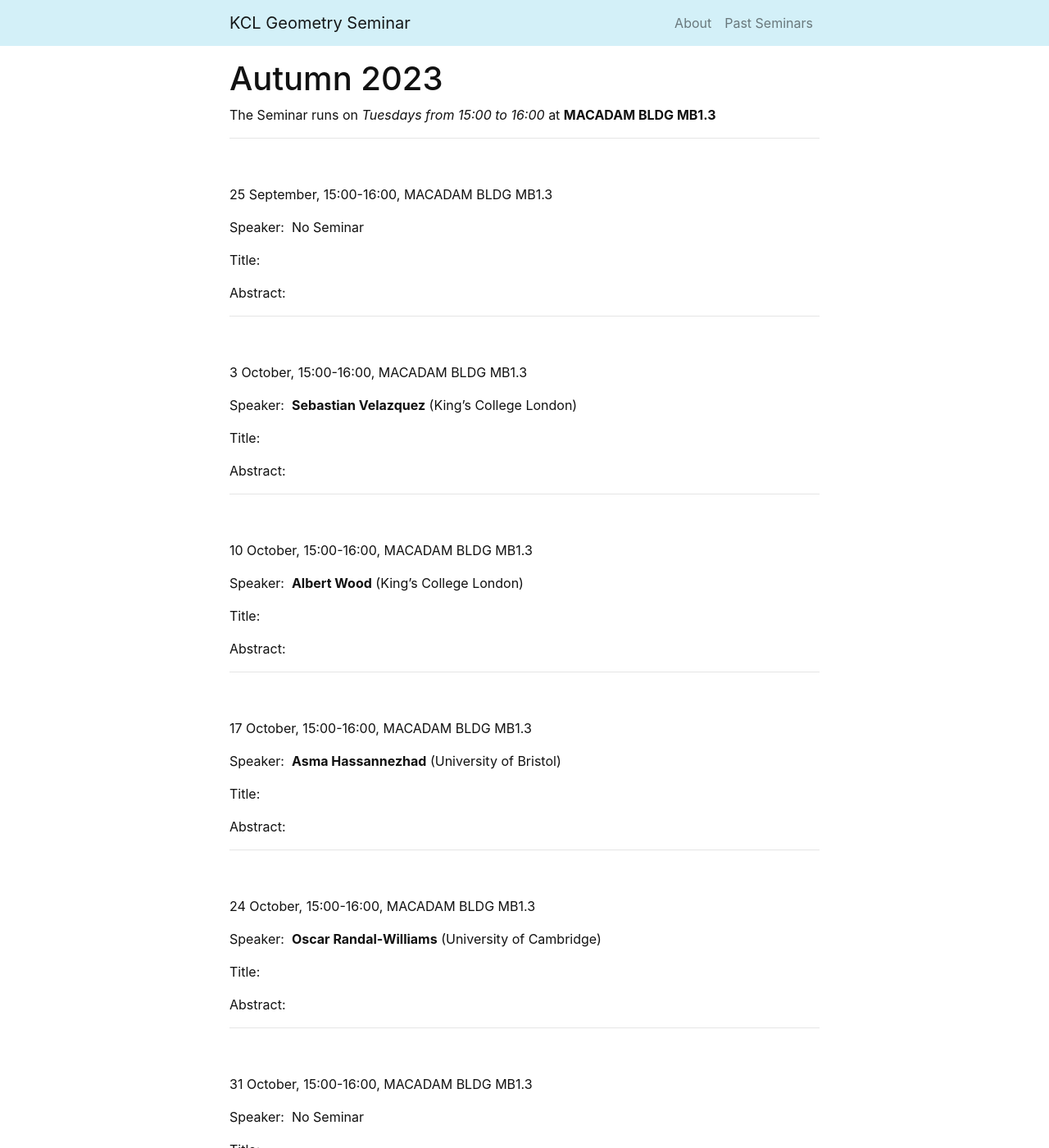
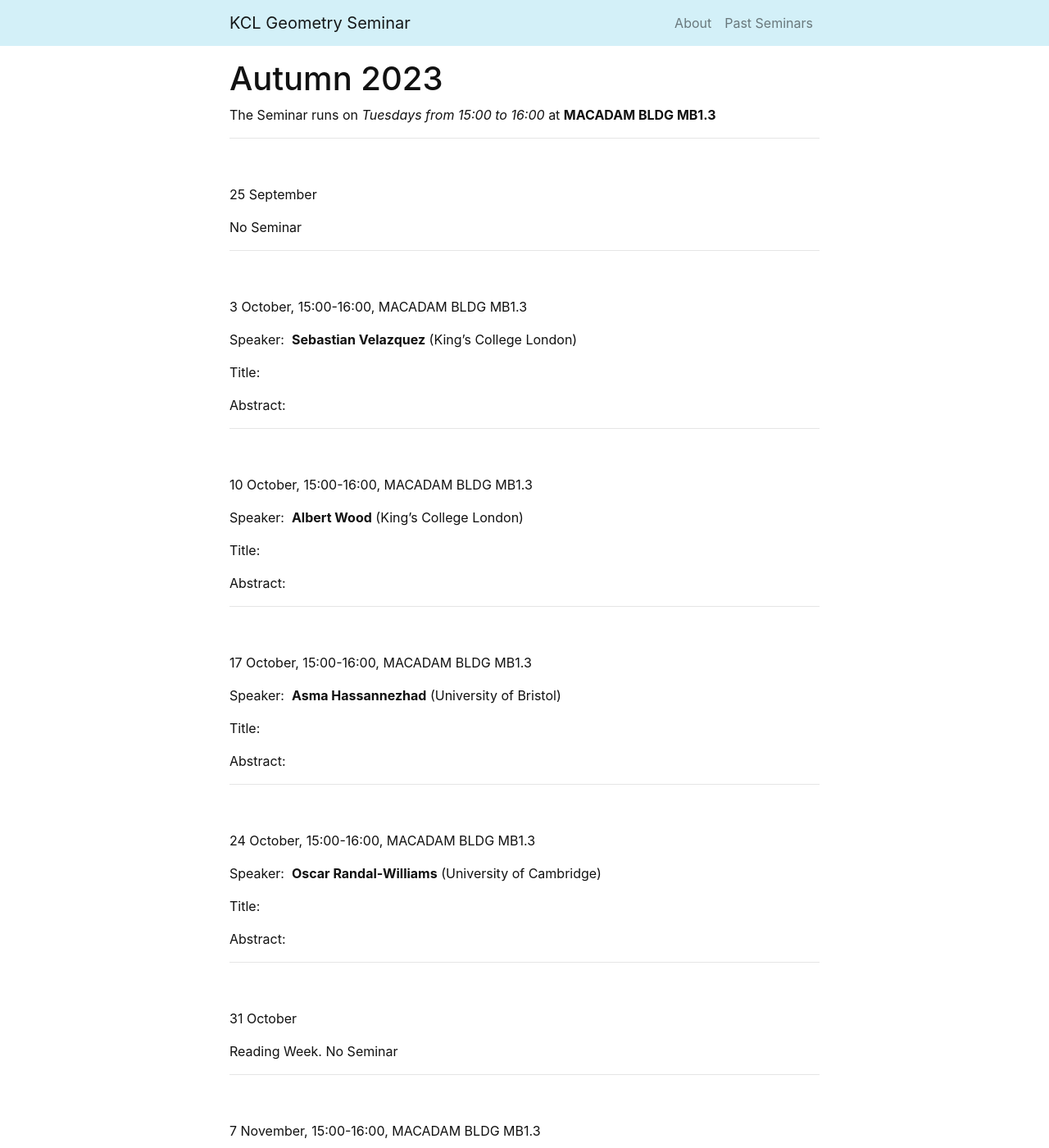
Before and after one commit to kcl-geometry-seminar/kcl-geometry-seminar.github.io, a Jekyll site: the page built from pages/index.md, in a window 1280 px wide and 1400 px high. Shown: the whole window at 82% size. Built offline with Jekyll 4.4.1, drawn with Linux system fonts in a browser that asks for light colours; a script that is not in the unit is left out.

Commit message:
Update index.md

```diff
--- a/pages/index.md
+++ b/pages/index.md
@@ -10,13 +10,9 @@ The Seminar runs on *Tuesdays from 15:00 to 16:00* at **MACADAM BLDG MB1.3**
 ----------------------------------------------------------------
 <br />
 
-25 September, 15:00-16:00, MACADAM BLDG MB1.3
+25 September
 
-Speaker:&nbsp; No Seminar
-
-Title:&nbsp;
-
-Abstract:&nbsp;
+No Seminar
 
 ---------------------------------------------------------
 <br />
@@ -66,13 +62,10 @@ Abstract:&nbsp;
 -----------------------------------------------------------
 <br />
 
-31 October, 15:00-16:00, MACADAM BLDG MB1.3
+31 October
 
-Speaker:&nbsp; No Seminar
+Reading Week. No Seminar
 
-Title:&nbsp;
-
-Abstract:&nbsp;
 
 -----------------------------------------------------------
 <br />
```
